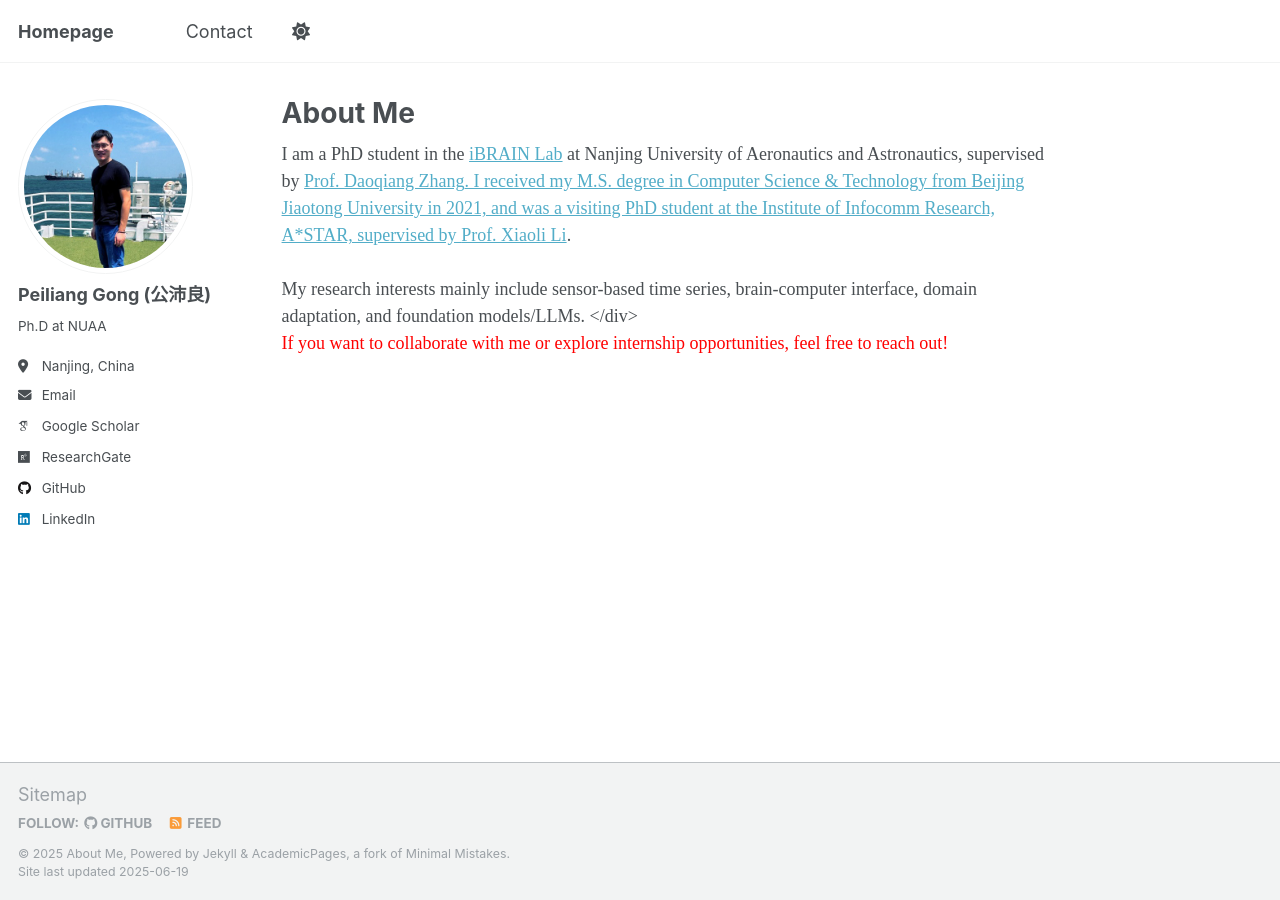
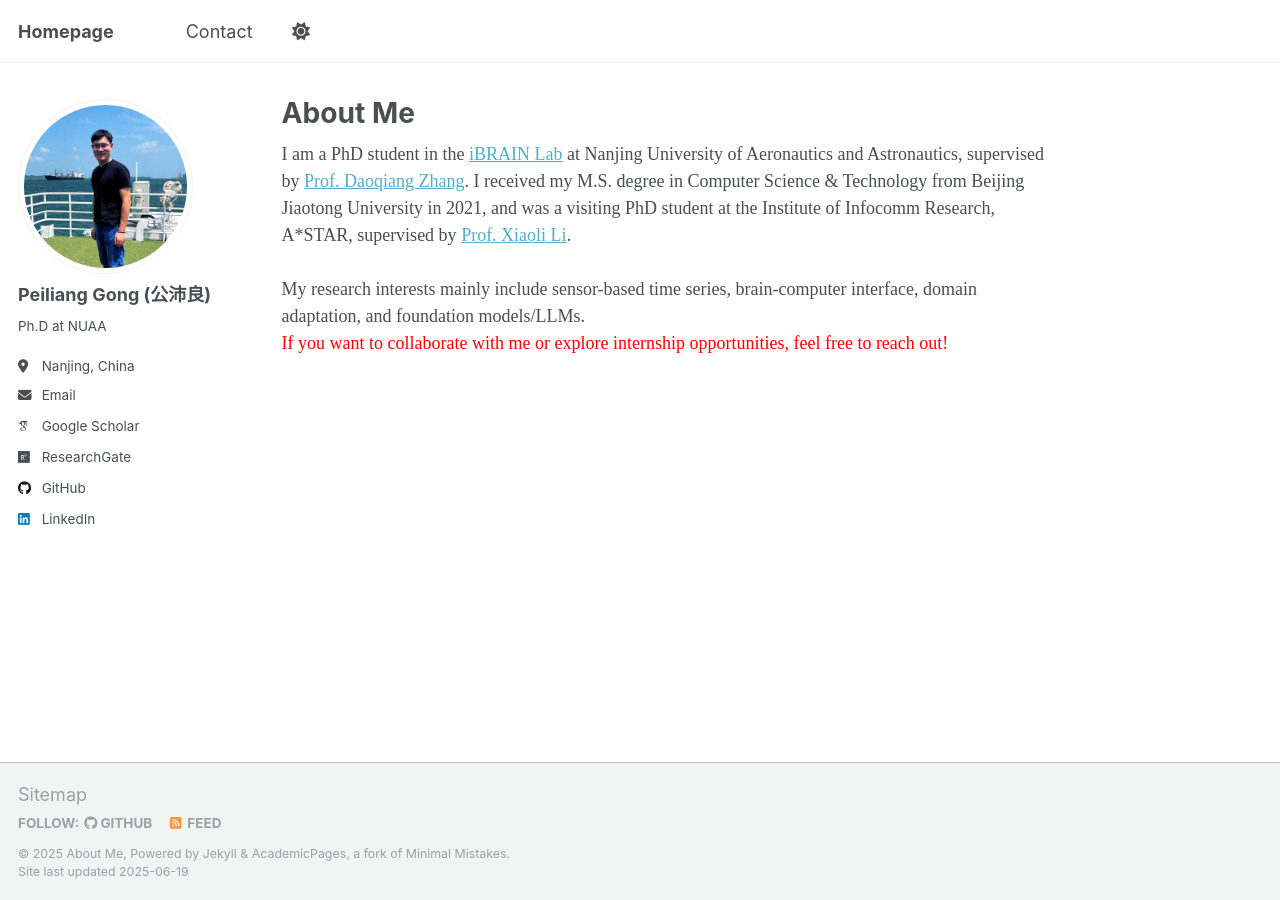
Before and after one commit to Tokenmw/Tokenmw.github.io, a Jekyll site: the page built from _pages/about.md, in a window 1280 px wide. Built offline with Jekyll 4.4.1, drawn with Linux system fonts in a browser that asks for light colours; some web fonts are replaced.

```diff
--- a/_pages/about.md
+++ b/_pages/about.md
@@ -8,8 +8,10 @@ redirect_from:
 ---
 
 <div style="font-family: 'Times New Roman', serif;">
-I am a PhD student in the <a href="https://ibrain.nuaa.edu.cn/">iBRAIN Lab</a> at Nanjing University of Aeronautics and Astronautics, supervised by <a href="https://parnec.nuaa.edu.cn/zhangdq/">Prof. Daoqiang Zhang<a/>. I received my M.S. degree in Computer Science & Technology from Beijing Jiaotong University in 2021, and was a visiting PhD student at the Institute of Infocomm Research, A*STAR, supervised by <a href="https://personal.ntu.edu.sg/xlli/">Prof. Xiaoli Li</a>.
+I am a PhD student in the <a href="https://ibrain.nuaa.edu.cn/">iBRAIN Lab</a> at Nanjing University of Aeronautics and Astronautics, supervised by <a href="https://parnec.nuaa.edu.cn/zhangdq/">Prof. Daoqiang Zhang</a>. I received my M.S. degree in Computer Science & Technology from Beijing Jiaotong University in 2021, and was a visiting PhD student at the Institute of Infocomm Research, A*STAR, supervised by <a href="https://personal.ntu.edu.sg/xlli/">Prof. Xiaoli Li</a>.
+
 <br><br>
+
 My research interests mainly include sensor-based time series, brain-computer interface, domain adaptation, and foundation models/LLMs.
 </div>
 
```
